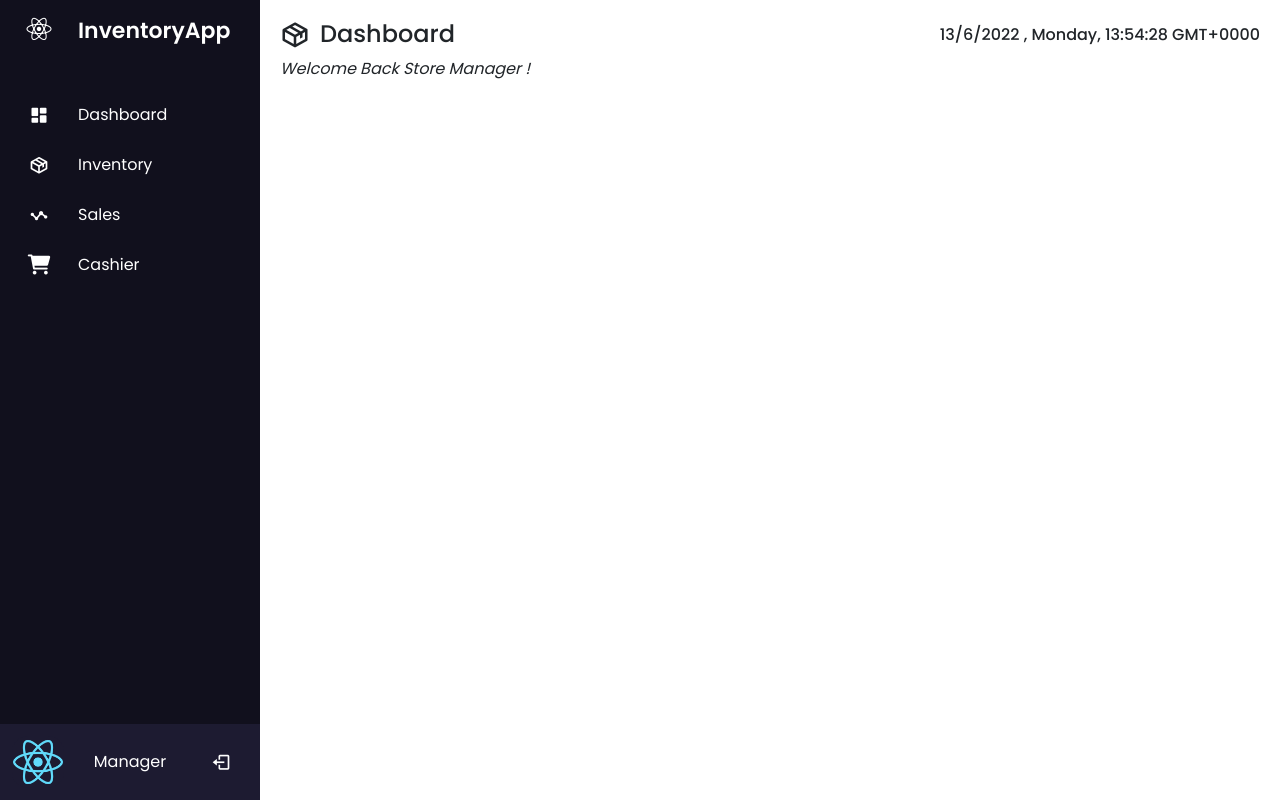
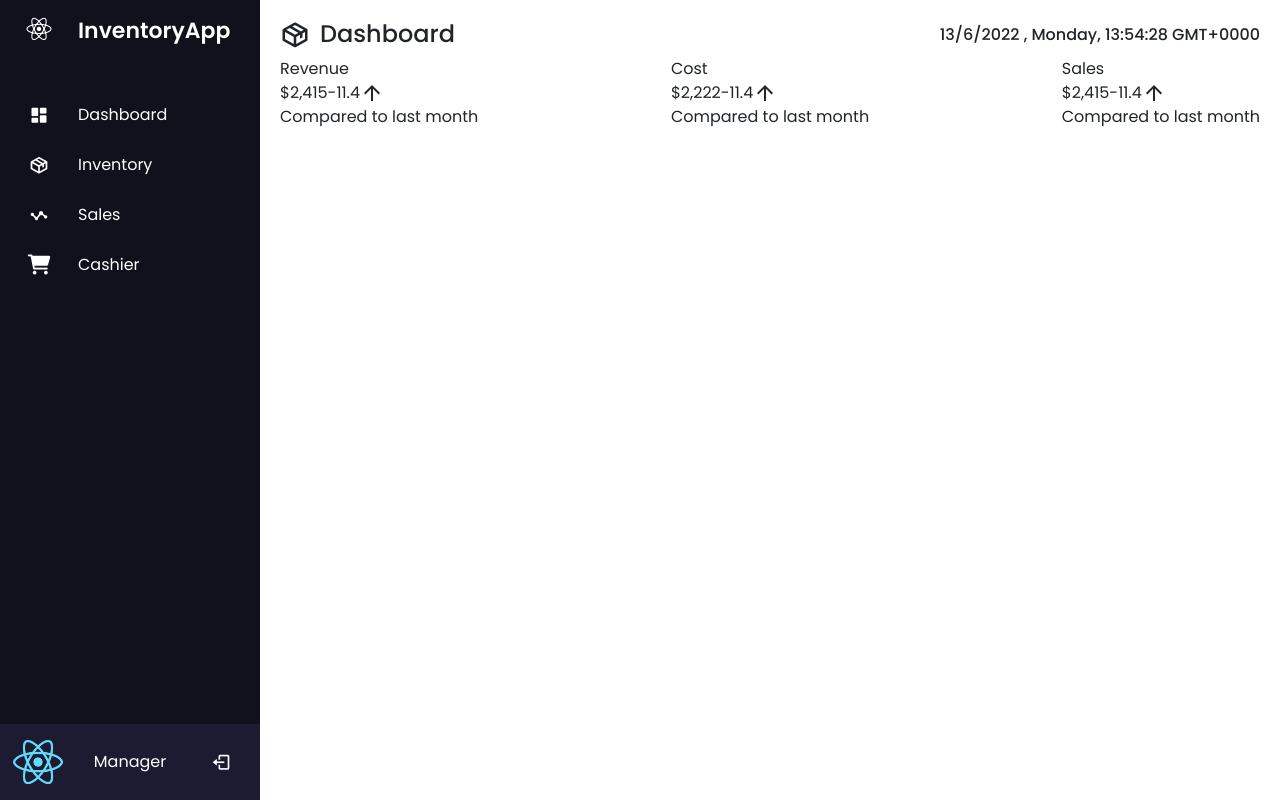
Before and after one commit to kendricktty/simplylogs, a React (Create React App) app in the folder inventoryapp-frontend/: page /dashboard in a window 1280 px wide. Built offline with nearby package versions, Linux system fonts and the light colour scheme.

Commit message:
Minor Dashboard FeaturedInfo Changes

```diff
--- a/inventoryapp-frontend/src/components/Dashboard/DashboardQuickAction.js
+++ /dev/null
@@ -1,14 +0,0 @@
-import "../../index.css";
-import styles from "../../styles/dashboard.module.css";
-import Calendar from "react-calendar";
-import 'react-calendar/dist/Calendar.css';
-export default function DashboardQuickAction() {
-  return (
-    <div>
-      <i>Welcome Back Store Manager !</i>
-      <div className="container ">
-
-      </div>
-    </div>
-  );
-}
--- /dev/null
+++ b/inventoryapp-frontend/src/components/Dashboard/featuredInfo.css
@@ -0,0 +1,5 @@
+.featured{
+    width: 100%;
+    display:flex;
+    justify-content: space-between;
+}
--- /dev/null
+++ b/inventoryapp-frontend/src/components/Dashboard/featuredInfo.js
@@ -0,0 +1,43 @@
+import React from "react";
+import "./featuredInfo.css";
+import { ArrowDownward, ArrowUpward } from "@material-ui/icons";
+
+export default function featuredInfo() {
+  return (
+    <div className="featured">
+      <div className="featuredItem">
+        <span className="featuredTitle">Revenue</span>
+        <div className="featuredMoneyContainer">
+          <span className="featuredMoney">$2,415</span>
+          <span className="featuredMoneyRate">
+            -11.4
+            <ArrowUpward />
+          </span>
+        </div>
+        <span className="featuredSub">Compared to last month</span>
+      </div>
+      <div className="featuredItem">
+        <span className="featuredTitle">Cost</span>
+        <div className="featuredMoneyContainer">
+          <span className="featuredMoney">$2,222</span>
+          <span className="featuredMoneyRate">
+            -11.4
+            <ArrowUpward />
+          </span>
+        </div>
+        <span className="featuredSub">Compared to last month</span>
+      </div>
+      <div className="featuredItem">
+        <span className="featuredTitle">Sales</span>
+        <div className="featuredMoneyContainer">
+          <span className="featuredMoney">$2,415</span>
+          <span className="featuredMoneyRate">
+            -11.4
+            <ArrowUpward />
+          </span>
+        </div>
+        <span className="featuredSub">Compared to last month</span>
+      </div>
+    </div>
+  );
+}
--- a/inventoryapp-frontend/src/index.css
+++ b/inventoryapp-frontend/src/index.css
@@ -382,60 +382,3 @@
 .TUEFO {
   border-radius: 5px;
 }
-
-/*DashboardQuickAction */
-.dashboardDisplay {
-  border-radius: 15px;
-  border: 2px black;
-  border-style: solid;
-
-  padding: 20px;
-  height: fit-content;
-  position: relative;
-  top: 10px;
-  overflow: auto;
-}
-.display{
-  border-radius: 15px;
-  border: 2px black;
-  border-style: solid;
-
-}
-
-.v52_152 {
-  width: 100%;
-  height: 73px;
-
-  opacity: 1;
-  position: relative;
-  top: 0px;
-  left: 0px;
-  border: 1px solid rgba(0, 0, 0, 1);
-  border-top-left-radius: 20px;
-  border-top-right-radius: 20px;
-  border-bottom-left-radius: 20px;
-  border-bottom-right-radius: 20px;
-  overflow: hidden;
-}
-.v52_155 {
-  width: 642px;
-  color: rgba(0, 0, 0, 1);
-  position: relative;
-  top: 5%;
-  left: 3%;
-
-  font-size: 30px;
-  opacity: 1;
-  text-align: left;
-}
-.v52_156 {
-  width: 23px;
-  height: 42px;
-
-  border: 2px black;
-  opacity: 1;
-  position: absolute;
-  top: 15px;
-  left: 25px;
-  overflow: hidden;
-}
--- a/inventoryapp-frontend/src/pages/Dashboard.js
+++ b/inventoryapp-frontend/src/pages/Dashboard.js
@@ -1,15 +1,15 @@
 import React from "react";
 import SideNav from "../components/SideNav";
 import Header from "../components/Header";
-import DashboardQuickAction from "../components/Dashboard/DashboardQuickAction";
-
+import FeaturedInfo from "../components/Dashboard/featuredInfo";
 export default function Dashboard() {
   return (
     <div className="dashboard container-fluid">
       <SideNav />
       <div className="dashboardMain">
         <Header pageName={"Dashboard"} />
-        <DashboardQuickAction />
+
+        <FeaturedInfo />
       </div>
     </div>
   );
```
Also changed, not shown: 1 other file (tests, documents, lock files or other folders).
